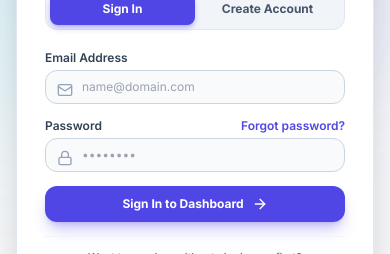
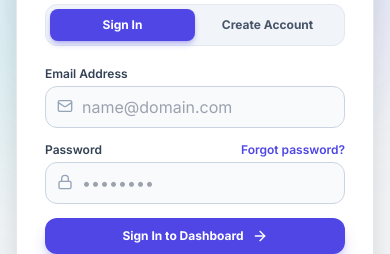
Before and after one commit to naveensingh575/Pulse-LifeTracker, a React (Vite) app: page /#/login in a window 390 px wide. Shown: the part 530-784 px from the top of the page. Built offline with nearby package versions, Linux system fonts and the light colour scheme; no server answers; the database is empty.

Commit message:
fix(mobile): prevent keyboard auto-zoom and position login page safely below phone notch with smooth scrolling

```diff
--- a/index.html
+++ b/index.html
@@ -9,7 +9,7 @@
     <link rel="apple-touch-icon" href="/apple-touch-icon.png" />
 
     <!-- Viewport -->
-    <meta name="viewport" content="width=device-width, initial-scale=1.0, viewport-fit=cover" />
+    <meta name="viewport" content="width=device-width, initial-scale=1.0, maximum-scale=1.0, user-scalable=no, viewport-fit=cover" />
 
     <!-- PWA / Mobile Meta -->
     <meta name="theme-color" content="#0f172a" />
--- a/src/components/auth/AuthPage.jsx
+++ b/src/components/auth/AuthPage.jsx
@@ -309,7 +309,14 @@ export const AuthPage = ({ initialMode }) => {
     }, 2500);
 
     return (
-      <div className="min-h-screen bg-slate-50 dark:bg-slate-950 flex flex-col items-center justify-center p-6 text-center space-y-6 relative overflow-hidden">
+      <div
+        className="min-h-screen bg-slate-50 dark:bg-slate-950 flex flex-col items-center justify-center p-6 text-center space-y-6 relative overflow-y-auto"
+        style={{
+          paddingTop: 'calc(env(safe-area-inset-top, 0px) + 2rem)',
+          paddingBottom: 'calc(env(safe-area-inset-bottom, 0px) + 2rem)',
+          minHeight: '100dvh'
+        }}
+      >
         {/* Ambient glows */}
         <div className="absolute top-1/4 left-1/4 w-80 h-80 bg-emerald-500/10 dark:bg-emerald-600/20 rounded-full blur-3xl pointer-events-none" />
         <div className="absolute bottom-1/4 right-1/4 w-80 h-80 bg-indigo-500/10 dark:bg-indigo-600/20 rounded-full blur-3xl pointer-events-none" />
@@ -349,14 +356,20 @@ export const AuthPage = ({ initialMode }) => {
   }
 
   return (
-
-    <div className="min-h-screen bg-slate-50 dark:bg-slate-950 text-slate-900 dark:text-slate-100 flex items-center justify-center p-4 relative overflow-hidden transition-colors">
+    <div
+      className="min-h-screen bg-slate-50 dark:bg-slate-950 text-slate-900 dark:text-slate-100 flex flex-col justify-start md:justify-center md:items-center px-4 relative overflow-y-auto transition-colors"
+      style={{
+        paddingTop: 'calc(env(safe-area-inset-top, 0px) + 2rem)',
+        paddingBottom: 'calc(env(safe-area-inset-bottom, 0px) + 2.5rem)',
+        minHeight: '100dvh'
+      }}
+    >
 
       {/* Ambient background glows */}
       <div className="absolute top-1/4 left-1/4 w-96 h-96 bg-indigo-500/10 dark:bg-indigo-600/20 rounded-full blur-3xl pointer-events-none" />
       <div className="absolute bottom-1/4 right-1/4 w-96 h-96 bg-cyan-500/10 dark:bg-cyan-500/20 rounded-full blur-3xl pointer-events-none" />
 
-      <div className="w-full max-w-4xl grid grid-cols-1 md:grid-cols-2 gap-8 items-stretch z-10">
+      <div className="w-full max-w-4xl grid grid-cols-1 md:grid-cols-2 gap-8 items-stretch z-10 my-0 md:my-auto">
 
         {/* Left Side: Brand Overview */}
         <div className="flex flex-col justify-between space-y-6">
@@ -537,7 +550,7 @@ export const AuthPage = ({ initialMode }) => {
                       placeholder="Enter your full name"
                       value={name}
                       onChange={e => setName(e.target.value)}
-                      className="w-full pl-9 pr-3 py-2 bg-slate-50 dark:bg-slate-950 border border-slate-300 dark:border-slate-800 rounded-xl text-xs text-slate-900 dark:text-slate-100 focus:outline-none focus:border-indigo-500"
+                      className="w-full pl-9 pr-3 py-2 bg-slate-50 dark:bg-slate-950 border border-slate-300 dark:border-slate-800 rounded-xl text-base sm:text-xs text-slate-900 dark:text-slate-100 focus:outline-none focus:border-indigo-500"
                     />
                   </div>
                 </div>
@@ -556,7 +569,7 @@ export const AuthPage = ({ initialMode }) => {
                       setEmail(e.target.value);
                       if (authError) setAuthError('');
                     }}
-                    className="w-full pl-9 pr-3 py-2 bg-slate-50 dark:bg-slate-950 border border-slate-300 dark:border-slate-800 rounded-xl text-xs text-slate-900 dark:text-slate-100 focus:outline-none focus:border-indigo-500"
+                    className="w-full pl-9 pr-3 py-2 bg-slate-50 dark:bg-slate-950 border border-slate-300 dark:border-slate-800 rounded-xl text-base sm:text-xs text-slate-900 dark:text-slate-100 focus:outline-none focus:border-indigo-500"
                   />
                 </div>
               </div>
@@ -592,7 +605,7 @@ export const AuthPage = ({ initialMode }) => {
                       setPassword(e.target.value);
                       if (authError) setAuthError('');
                     }}
-                    className="w-full pl-9 pr-3 py-2 bg-slate-50 dark:bg-slate-950 border border-slate-300 dark:border-slate-800 rounded-xl text-xs text-slate-900 dark:text-slate-100 focus:outline-none focus:border-indigo-500"
+                    className="w-full pl-9 pr-3 py-2 bg-slate-50 dark:bg-slate-950 border border-slate-300 dark:border-slate-800 rounded-xl text-base sm:text-xs text-slate-900 dark:text-slate-100 focus:outline-none focus:border-indigo-500"
                   />
                 </div>
               </div>
@@ -629,7 +642,7 @@ export const AuthPage = ({ initialMode }) => {
                           } catch {}
                         }
                       }}
-                      className="w-full pl-9 pr-3 py-2 bg-slate-50 dark:bg-slate-950 border border-slate-300 dark:border-slate-800 rounded-xl text-xs font-mono text-slate-900 dark:text-slate-100 focus:outline-none focus:border-indigo-500"
+                      className="w-full pl-9 pr-3 py-2 bg-slate-50 dark:bg-slate-950 border border-slate-300 dark:border-slate-800 rounded-xl text-base sm:text-xs font-mono text-slate-900 dark:text-slate-100 focus:outline-none focus:border-indigo-500"
                     />
                   </div>
                   {referralCode.trim() && (
@@ -697,7 +710,7 @@ export const AuthPage = ({ initialMode }) => {
                           setEmail(e.target.value);
                           if (authError) setAuthError('');
                         }}
-                        className="w-full pl-9 pr-3 py-2 bg-slate-50 dark:bg-slate-950 border border-slate-300 dark:border-slate-800 rounded-xl text-xs text-slate-900 dark:text-slate-100 focus:outline-none focus:border-indigo-500"
+                        className="w-full pl-9 pr-3 py-2 bg-slate-50 dark:bg-slate-950 border border-slate-300 dark:border-slate-800 rounded-xl text-base sm:text-xs text-slate-900 dark:text-slate-100 focus:outline-none focus:border-indigo-500"
                       />
                     </div>
                   </div>
@@ -781,7 +794,7 @@ export const AuthPage = ({ initialMode }) => {
                       setPassword(e.target.value);
                       if (authError) setAuthError('');
                     }}
-                    className="w-full pl-9 pr-3 py-2 bg-slate-50 dark:bg-slate-950 border border-slate-300 dark:border-slate-800 rounded-xl text-xs text-slate-900 dark:text-slate-100 focus:outline-none focus:border-indigo-500"
+                    className="w-full pl-9 pr-3 py-2 bg-slate-50 dark:bg-slate-950 border border-slate-300 dark:border-slate-800 rounded-xl text-base sm:text-xs text-slate-900 dark:text-slate-100 focus:outline-none focus:border-indigo-500"
                   />
                 </div>
               </div>
@@ -799,7 +812,7 @@ export const AuthPage = ({ initialMode }) => {
                       setConfirmPassword(e.target.value);
                       if (authError) setAuthError('');
                     }}
-                    className="w-full pl-9 pr-3 py-2 bg-slate-50 dark:bg-slate-950 border border-slate-300 dark:border-slate-800 rounded-xl text-xs text-slate-900 dark:text-slate-100 focus:outline-none focus:border-indigo-500"
+                    className="w-full pl-9 pr-3 py-2 bg-slate-50 dark:bg-slate-950 border border-slate-300 dark:border-slate-800 rounded-xl text-base sm:text-xs text-slate-900 dark:text-slate-100 focus:outline-none focus:border-indigo-500"
                   />
                 </div>
               </div>
--- a/src/index.css
+++ b/src/index.css
@@ -81,3 +81,12 @@ html:not(.dark) .glass-card-dark {
 ::-webkit-scrollbar-thumb:hover {
   background: rgba(100, 116, 139, 0.5);
 }
+
+/* Prevent iOS Safari / mobile browser auto-zoom on input focus */
+@media screen and (max-width: 767px) {
+  input,
+  select,
+  textarea {
+    font-size: 16px !important;
+  }
+}
```
